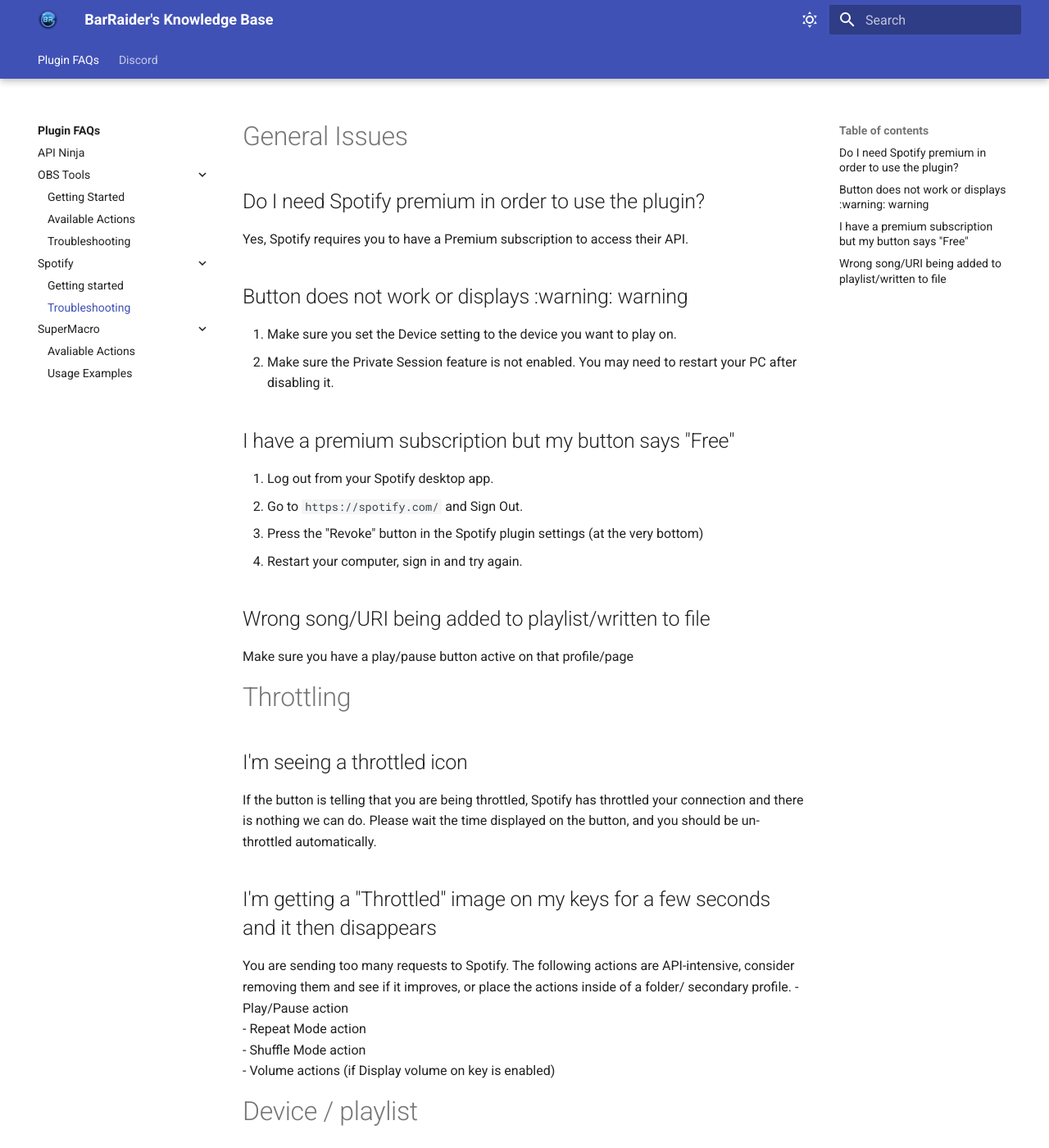
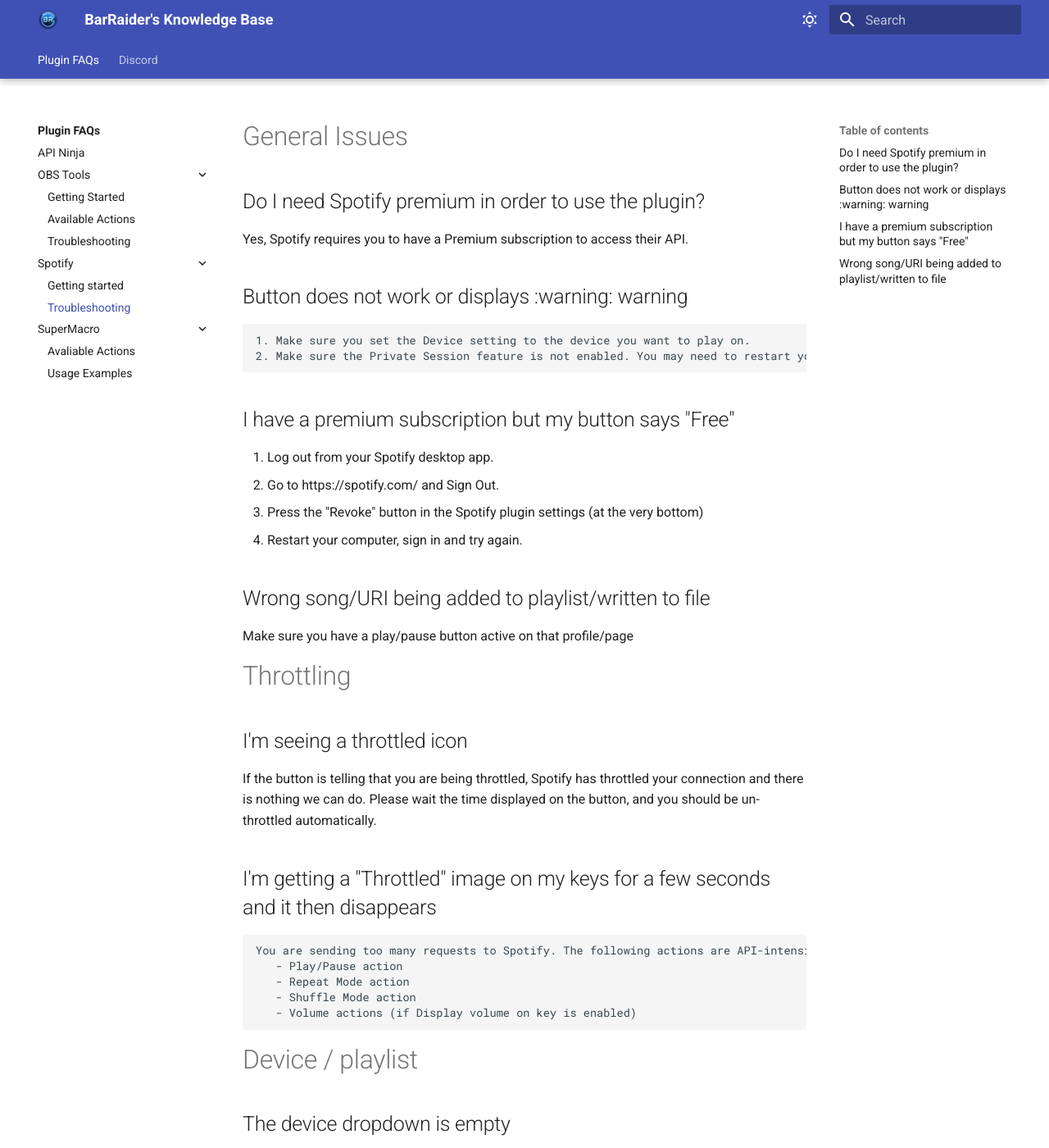
Before and after one commit to BarRaiders/barraiders.github.io, an MkDocs documentation site: the page built from docs/faqs/spotify/troubleshooting.md, in a window 1280 px wide and 1400 px high. Shown: the whole window at 82% size. Built offline with MkDocs 1.6.1 and Material for MkDocs 9.7.7, drawn with Linux system fonts in a browser that asks for light colours; some of the changed lines change nothing that is shown; some of the changed text lies outside the part shown.

Commit message:
Changes to text

````diff
--- a/docs/faqs/spotify/troubleshooting.md
+++ b/docs/faqs/spotify/troubleshooting.md
@@ -3,14 +3,14 @@
 Yes, Spotify requires you to have a Premium subscription to access their API.
 
 ## Button does not work or displays :warning: warning
-1. Make sure you set the Device setting to the device you want to play on.
-2. Make sure the Private Session feature is not enabled. You may need to restart your PC after disabling it.
+    1. Make sure you set the Device setting to the device you want to play on.
+    2. Make sure the Private Session feature is not enabled. You may need to restart your PC after disabling it.
 
 ## I have a premium subscription but my button says "Free"
-1. Log out from your Spotify desktop app.
-2. Go to `https://spotify.com/` and Sign Out.
-3. Press the "Revoke" button in the Spotify plugin settings (at the very bottom)
-4. Restart your computer, sign in and try again.
+   1. Log out from your Spotify desktop app.
+   2. Go to https://spotify.com/ and Sign Out.
+   3. Press the "Revoke" button in the Spotify plugin settings (at the very bottom)
+   4. Restart your computer, sign in and try again.
 
 ## Wrong song/URI being added to playlist/written to file
 Make sure you have a play/pause button active on that profile/page
@@ -20,11 +20,11 @@
 If the button is telling that you are being throttled, Spotify has throttled your connection and there is nothing we can do. Please wait the time displayed on the button, and you should be un-throttled automatically.
 
 ## I'm getting a "Throttled" image on my keys for a few seconds and it then disappears
-You are sending too many requests to Spotify. The following actions are API-intensive, consider removing them and see if it improves, or place the actions inside of a folder/ secondary profile.
-- Play/Pause action
-- Repeat Mode action
-- Shuffle Mode action
-- Volume actions (if Display volume on key is enabled)
+    You are sending too many requests to Spotify. The following actions are API-intensive, consider removing them and see if it improves, or place the actions inside of a folder/ secondary profile.
+       - Play/Pause action
+       - Repeat Mode action
+       - Shuffle Mode action
+       - Volume actions (if Display volume on key is enabled)
 
 # Device / playlist
 ## The device dropdown is empty
@@ -35,11 +35,11 @@
 Chances are you authorized on a different Spotify account than the one you're now playing the song in.
 
 **Try the following:**
-1. Log out from both your browser and Spotify app.
-2. Press the Revoke button on the Spotify plugin (at the very bottom of the settings)
-3. Press the "Click here" message in the setup wizard.
-4. Verify that it asks you to log in then log in again with the same username to both the player and the browser.
-5. Leave the Stream Deck profile that has your Spotify plugin to another on, then go back.
+  1. Log out from both your browser and Spotify app.
+  2. Press the Revoke button on the Spotify plugin (at the very bottom of the settings)
+  3. Press the "Click here" message in the setup wizard.
+  4. Verify that it asks you to log in then log in again with the same username to both the player and the browser.
+  5. Leave the Stream Deck profile that has your Spotify plugin to another on, then go back.
 
 ## The playlist dropdown is empty
 Start by playing a song in your player (the one you want to control). Then go out of the profile that has the Spotify action on and it, and then back in. Combo should populate.
@@ -49,14 +49,14 @@
 
 # Installation issues
 ## "INVALID_CLIENT: Invalid redirect URI" Error
-You have done step **5 & 6** incorrectly.
-1. Go to your Spotify developer dashboard [found here](https://developer.spotify.com/dashboard/login "Spotify Developer Dashboard") and click your application.
-2. Go to "Edit settings" in the top right corner.
-3. Make sure Website has:
-```
-http://localhost:4202
-```
-and Redirect URIs has
-```
-http://localhost:4202
-```
+    You have done step **5 & 6** incorrectly.
+    1. Go to your [Spotify Developer Dashboard](https://developer.spotify.com/dashboard/login "Spotify Developer Dashboard") and click your application.
+    2. Go to "Edit settings" in the top right corner.
+    3. Make sure **Website** has:
+        ```
+        http://localhost:4202
+        ```
+        and **Redirect URIs** has
+        ```
+        http://localhost:4202
+        ```
````
